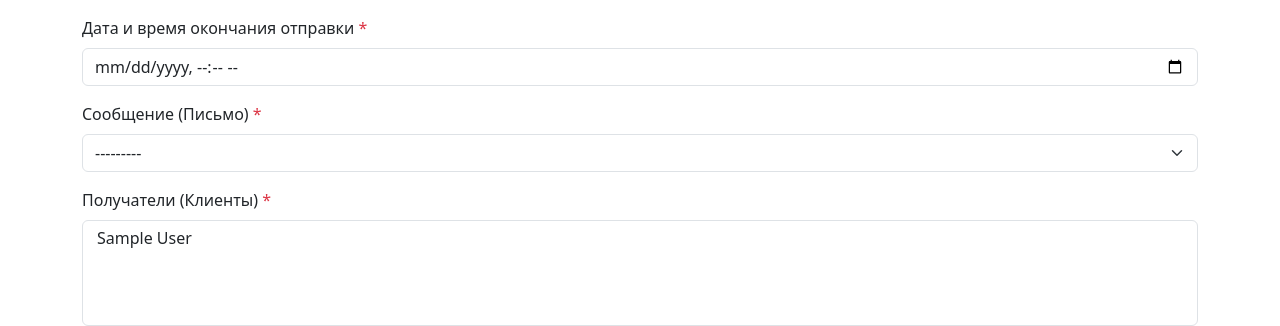
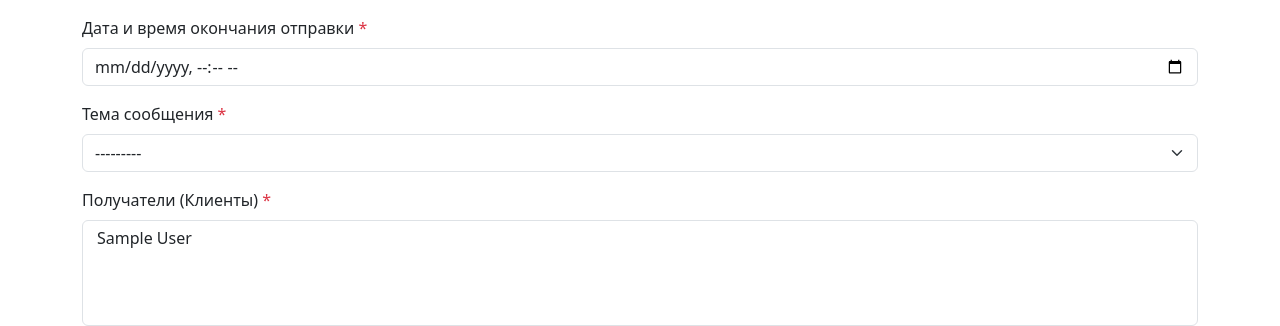
Before and after one commit to kirillgladkikh/course_4, a Django app: page /mailings/create/ in a window 1280 px wide. Shown: the part 196-522 px from the top of the page. Run offline with Django 5.2, Linux system fonts and the light colour scheme; tables that the repository leaves empty hold one stand-in row (values such as "Sample post").

Commit message:
mailing::mailing_form.html fix

```diff
--- a/mailing/templates/mailing_form.html
+++ b/mailing/templates/mailing_form.html
@@ -13,11 +13,13 @@
 <form method="post" class="needs-validation">
     {% csrf_token %}
 
-    {% if form.errors %}
+    {% if form.errors %}  <!-- Вывод всех ошибок формы -->
         <div class="alert alert-danger">
             Пожалуйста, исправьте ошибки ниже.
         </div>
     {% endif %}
+
+    {{ form.non_field_errors }}  <!-- Ошибки, не привязанные к полям -->
 
     <div class="mb-3">
         <label for="{{ form.start_time.id_for_label }}" class="form-label">
@@ -41,7 +43,7 @@
 
     <div class="mb-3">
         <label for="{{ form.message.id_for_label }}" class="form-label">
-            Сообщение (Письмо) <span class="text-danger">*</span>
+            Тема сообщения <span class="text-danger">*</span>
         </label>
         {{ form.message }}
         {% if form.message.errors %}
```
